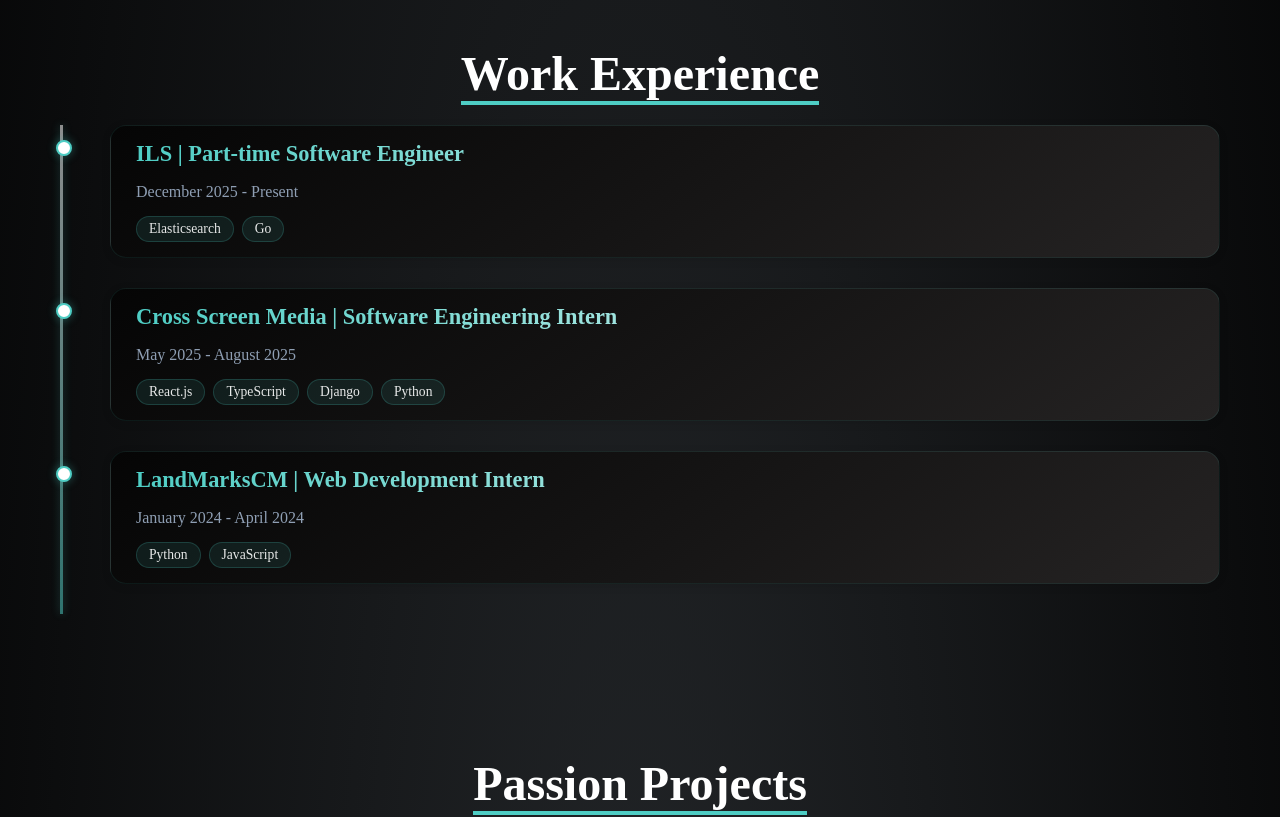
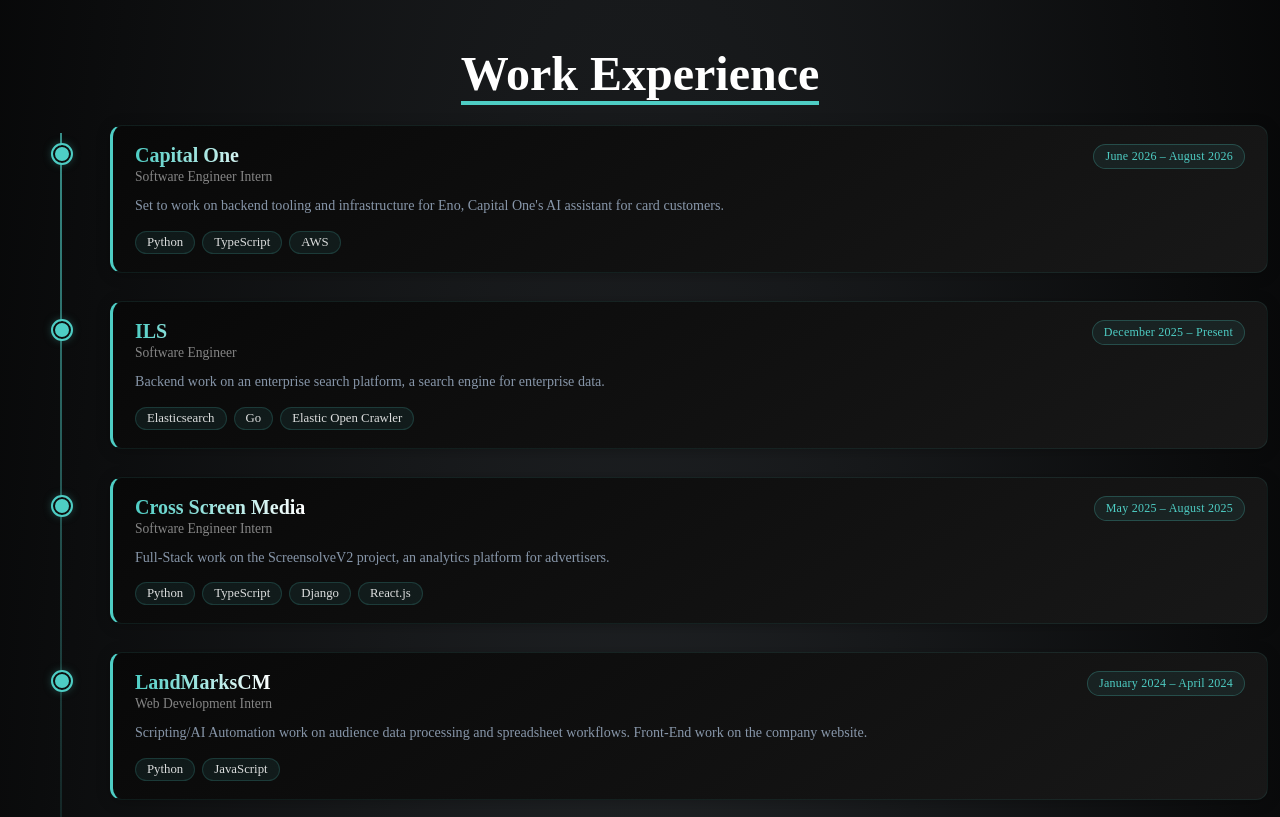
Before and after one commit to MichaelAho1/Portfolio, a React (Vite) app: page / in a window 1280 px wide. Shown: the part 1740-2557 px from the top of the page. Built offline with nearby package versions, Linux system fonts and the light colour scheme; no server answers.

Commit message:
Update Timeline Section

```diff
--- a/src/components/timeline/timeline.css
+++ b/src/components/timeline/timeline.css
@@ -1,17 +1,20 @@
+header h1 {
+  border-bottom: 4px solid #4ecdc4;
+  color: #ffffff;
+  display: inline-block;
+  padding-top: 50px;
+  font-size: 3rem;
+  font-weight: 700;
+  text-align: center;
+  margin-bottom: 20px;
+}
+
 .timeline-container {
   width: 100%;
   max-width: none;
 }
 
-.timeline-container h2 {
-  font-size: 2.5rem;
-  font-weight: 700;
-  margin-bottom: 40px;
-  background: linear-gradient(90deg, #4ecdc4, #ffffff);
-  -webkit-background-clip: text;
-  -webkit-text-fill-color: transparent;
-}
-
+/* Vertical line */
 .timeline {
   position: relative;
   padding-left: 50px;
@@ -22,199 +25,164 @@
   content: '';
   position: absolute;
   left: 0;
-  top: 0;
-  height: 100%;
-  width: 3px;
-  background: linear-gradient(to bottom, #ffffff88, #4ecdc488);
-  box-shadow: 0 0 8px rgba(78, 205, 196, 0.3);
+  top: 8px;
+  bottom: 8px;
+  width: 2px;
+  background: linear-gradient(to bottom, #4ecdc4aa, #4ecdc422);
 }
 
+/* Dot connector — filled teal with dark ring + glow */
 .timeline-item {
-  display: flex;
-  gap: 40px;
-  margin-bottom: 30px;
   position: relative;
+  margin-bottom: 28px;
   width: 100%;
 }
 
 .timeline-item::before {
   content: '';
   position: absolute;
-  left: -54px;
-  top: 15px;
-  width: 12px;
-  height: 12px;
+  left: -57px;
+  top: 20px;
+  width: 14px;
+  height: 14px;
   border-radius: 50%;
-  background: #ffffff;
-  border: 2px solid #4ecdc4;
-  box-shadow: 0 0 10px rgba(78, 205, 196, 0.4);
+  background: #4ecdc4;
+  border: 2px solid #0d0d0d;
+  outline: 2px solid #4ecdc4;
+  box-shadow: 0 0 10px rgba(78, 205, 196, 0.5);
   transition: all 0.3s ease;
-}
-
-.timeline-item:hover {
-  box-shadow: 0 0 20px rgba(78, 205, 196, 0.5);
+  z-index: 1;
 }
 
 .timeline-item:hover::before {
+  box-shadow: 0 0 18px rgba(78, 205, 196, 0.9);
   transform: scale(1.2);
-  box-shadow: 0 0 20px rgba(78, 205, 196, 0.8);
 }
 
-.timeline-left {
-  flex-shrink: 0;
-  width: 120px;
-}
-
-.timeline-year {
-  font-size: 2.5rem;
-  font-weight: 700;
-  line-height: 1;
-  margin: 0 0 5px 0;
-  background: linear-gradient(135deg, #ffffff, #4ecdc4);
-  -webkit-background-clip: text;
-  -webkit-text-fill-color: transparent;
-}
-
-.timeline-duration {
-  color: rgba(255, 255, 255, 0.6);
-  font-size: 0.9rem;
-  margin: 0;
-}
-
+/* Card */
 .timeline-content {
-  flex-grow: 1;
-  background: linear-gradient(145deg, #050505, #252323);
+  background: linear-gradient(145deg, #080808, #181818);
   border: 1px solid rgba(78, 205, 196, 0.1);
-  border-radius: 16px;
-  padding: 15px 25px;
+  border-left: 3px solid #4ecdc4;
+  border-radius: 12px;
+  padding: 18px 22px;
   transition: all 0.3s ease;
-  backdrop-filter: blur(10px);
-  box-shadow: 0 2px 10px rgba(0, 0, 0, 0.1);
+  box-shadow: 0 2px 14px rgba(0, 0, 0, 0.25);
   width: 100%;
   min-width: 0;
 }
 
 .timeline-content:hover {
-  background: rgba(255, 255, 255, 0.03);
-  border-color: rgba(78, 205, 196, 0.3);
-  transform: translateY(-3px) translateX(3px);
+  border-left-color: #4ecdc4;
+  border-color: rgba(78, 205, 196, 0.25);
+  border-left-color: #4ecdc4;
+  transform: translateX(4px);
   box-shadow:
-    0 4px 15px rgba(78, 205, 196, 0.2),
-    0 0 20px rgba(78, 205, 196, 0.1);
+    0 4px 20px rgba(78, 205, 196, 0.15),
+    0 0 0 1px rgba(78, 205, 196, 0.08);
 }
 
-.timeline-content h3 {
-  color: #ffffff;
-  font-size: 1.4rem;
-  margin: 0 0 4px 0;
-  font-weight: 600;
+/* Header row: title group left, badge right */
+.timeline-header {
+  display: flex;
+  align-items: flex-start;
+  justify-content: space-between;
+  gap: 14px;
+  margin-bottom: 10px;
+}
+
+.timeline-title-group {
+  display: flex;
+  flex-direction: column;
+  gap: 2px;
+  min-width: 0;
+}
+
+.timeline-company {
+  font-size: 1.25rem;
+  font-weight: 700;
+  margin: 0;
   background: linear-gradient(90deg, #4ecdc4, #ffffff);
   -webkit-background-clip: text;
   -webkit-text-fill-color: transparent;
+  white-space: nowrap;
 }
 
-.timeline-time {
-  color: #b0c4de;
-  font-size: 1rem;
-  margin-bottom: 8px;
-  opacity: 0.8;
+.timeline-role {
+  font-size: 0.85rem;
+  color: rgba(255, 255, 255, 0.5);
+  font-weight: 400;
 }
 
-.timeline-description {
-  color: #b0c4de;
-  font-size: 1rem;
-  line-height: 1.4;
-  margin-bottom: 12px;
+/* Date pill */
+.timeline-badge {
+  flex-shrink: 0;
+  align-self: flex-start;
+  background: rgba(78, 205, 196, 0.08);
+  border: 1px solid rgba(78, 205, 196, 0.25);
+  color: #4ecdc4;
+  font-size: 0.75rem;
+  padding: 4px 11px;
+  border-radius: 20px;
+  white-space: nowrap;
+  letter-spacing: 0.02em;
 }
 
-.timeline-content ul {
-  list-style: none;
-  padding: 0;
-  margin: 0 0 12px 0;
+/* Description */
+.timeline-description {
+  color: rgba(176, 196, 222, 0.75);
+  font-size: 0.88rem;
+  line-height: 1.55;
+  margin: 0 0 14px;
 }
 
-.timeline-content li {
-  color: #b0c4de;
-  font-size: .95rem;
-  margin-bottom: 6px;
-  padding-left: 20px;
-  position: relative;
-  line-height: 1.3;
-}
-
-.timeline-content li::before {
-  content: '→';
-  color: #4ecdc4;
-  position: absolute;
-  left: 0;
-  transform: translateY(-1px);
-}
-
+/* Tech tags */
 .timeline-tech {
   display: flex;
   flex-wrap: wrap;
-  gap: 8px;
-  margin-top: 15px;
+  gap: 7px;
 }
 
 .timeline-tech span {
-  background: rgba(78, 205, 196, 0.1);
-  padding: 4px 12px;
+  background: rgba(78, 205, 196, 0.08);
+  padding: 3px 11px;
   border-radius: 20px;
-  font-size: 0.85rem;
-  color: rgba(255, 255, 255, 0.9);
-  border: 1px solid rgba(78, 205, 196, 0.2);
+  font-size: 0.8rem;
+  color: rgba(255, 255, 255, 0.85);
+  border: 1px solid rgba(78, 205, 196, 0.18);
   transition: all 0.2s ease;
 }
 
 .timeline-tech span:hover {
-  background: rgba(78, 205, 196, 0.2);
+  background: rgba(78, 205, 196, 0.18);
   border-color: rgba(78, 205, 196, 0.4);
   transform: translateY(-2px);
 }
 
+/* Responsive */
 @media (max-width: 768px) {
-  .timeline-container {
-    padding: 15px;
-  }
-
   .timeline {
-    padding-left: 30px;
+    padding-left: 32px;
   }
 
   .timeline-item::before {
-    left: -34px;
-    top: 10px;
+    left: -39px;
+    top: 16px;
+    width: 12px;
+    height: 12px;
   }
 
-  .timeline-item {
+  .timeline-header {
     flex-direction: column;
-    gap: 15px;
+    gap: 6px;
   }
 
-  .timeline-left {
-    width: 100%;
-  }
-
-  .timeline-year {
-    font-size: 2rem;
+  .timeline-company {
+    font-size: 1.1rem;
   }
 
   .timeline-content {
-    padding: 12px 20px;
-  }
-
-  .timeline-content h3 {
-    font-size: 1.2rem;
-  }
-
-  .timeline-location,
-  .timeline-description {
-    font-size: 0.95rem;
-  }
-
-  .timeline-content li {
-    font-size: 0.6rem;
+    padding: 14px 16px;
   }
 }
 
@@ -222,17 +190,4 @@
   .timeline-container {
     min-width: 0;
   }
-
 }
-header h1 {
-  border-bottom: 4px solid #4ecdc4;
-  color: #ffffff;
-  display: inline-block;
-  justify-content: center;
-  align-items: center;
-  padding-top: 50px;
-  font-size: 3rem;
-  font-weight: 700;
-  text-align: center;
-  margin-bottom: 20px;
-}
--- a/src/components/timeline/timeline.jsx
+++ b/src/components/timeline/timeline.jsx
@@ -1,5 +1,36 @@
 import React from 'react';
 import './timeline.css';
+
+const items = [
+  {
+    company: "Capital One",
+    role: "Software Engineer Intern",
+    time: "June 2026 – August 2026",
+    description: "Set to work on backend tooling and infrastructure for Eno, Capital One's AI assistant for card customers.",
+    tech: ["Python", "TypeScript", "AWS"],
+  },
+  {
+    company: "ILS",
+    role: "Software Engineer",
+    time: "December 2025 – Present",
+    description: "Backend work on an enterprise search platform, a search engine for enterprise data.",
+    tech: ["Elasticsearch", "Go", "Elastic Open Crawler"],
+  },
+  {
+    company: "Cross Screen Media",
+    role: "Software Engineer Intern",
+    time: "May 2025 – August 2025",
+    description: "Full-Stack work on the ScreensolveV2 project, an analytics platform for advertisers.",
+    tech: ["Python", "TypeScript", "Django", "React.js"],
+  },
+  {
+    company: "LandMarksCM",
+    role: "Web Development Intern",
+    time: "January 2024 – April 2024",
+    description: "Scripting/AI Automation work on audience data processing and spreadsheet workflows. Front-End work on the company website.",
+    tech: ["Python", "JavaScript"],
+  },
+];
 
 function Timeline() {
   return (
@@ -9,39 +40,23 @@
       </header>
       <section className="timeline-container">
         <div className="timeline">
-      <article className="timeline-item">
+          {items.map((item, i) => (
+            <article key={i} className="timeline-item">
               <div className="timeline-content">
-            <h3>ILS | Part-time Software Engineer</h3>
-            <p className="timeline-time">December 2025 - Present</p>
+                <div className="timeline-header">
+                  <div className="timeline-title-group">
+                    <h3 className="timeline-company">{item.company}</h3>
+                    <span className="timeline-role">{item.role}</span>
+                  </div>
+                  <span className="timeline-badge">{item.time}</span>
+                </div>
+                <p className="timeline-description">{item.description}</p>
                 <div className="timeline-tech">
-              <span>Elasticsearch</span>
-              <span>Go</span>
+                  {item.tech.map((t, j) => <span key={j}>{t}</span>)}
                 </div>
               </div>
             </article>
-        <article className="timeline-item">
-          <div className="timeline-content">
-            <h3>Cross Screen Media | Software Engineering Intern</h3>
-            <p className="timeline-time">May 2025 - August 2025</p>
-            <div className="timeline-tech">
-              <span>React.js</span>
-              <span>TypeScript</span>
-              <span>Django</span>
-              <span>Python</span>
-            </div>
-          </div>
-        </article>
-
-        <article className="timeline-item">
-          <div className="timeline-content">
-            <h3>LandMarksCM | Web Development Intern</h3>
-            <p className="timeline-time">January 2024 - April 2024</p>
-            <div className="timeline-tech">
-            <span>Python</span>
-            <span>JavaScript</span>
-            </div>
-          </div>
-        </article>
+          ))}
         </div>
       </section>
     </>
```
Also changed, not shown: 1 other file (tests, documents, lock files or other folders). Lines whose indentation alone changed are shown as unchanged.
